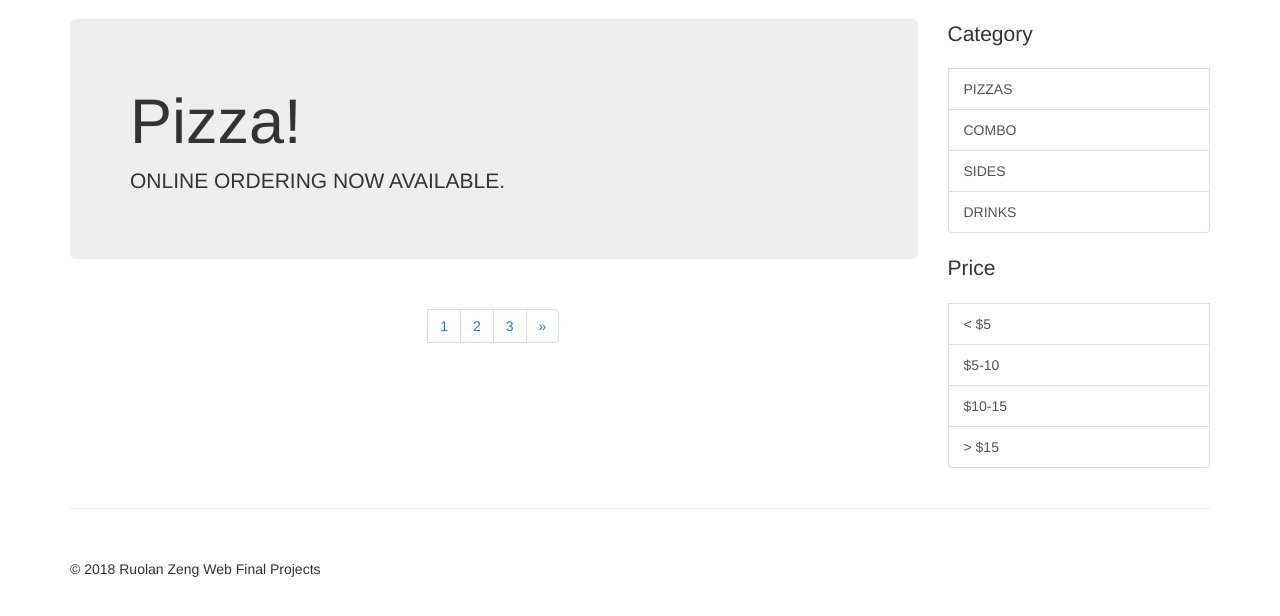
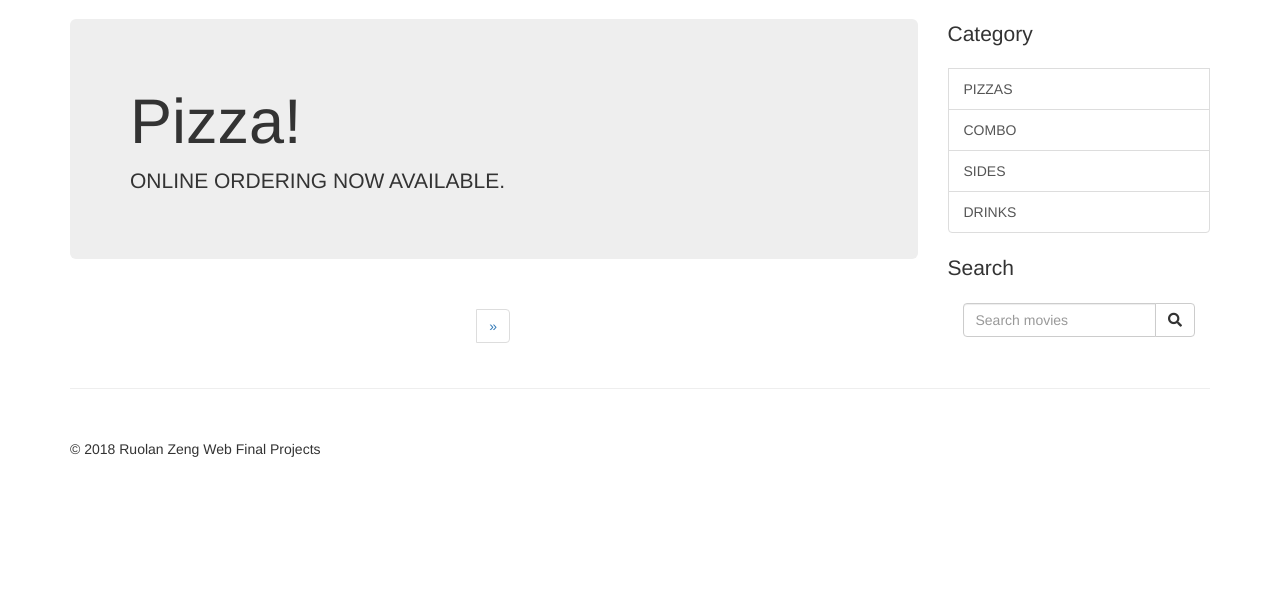
Before and after one commit to RuolanZeng/Online-Pizza-Order, a PHP site: the page made by index.php in a window 1280 px wide. Shown: the part 51-667 px from the top of the page. Run offline with PHP 8.4, Linux system fonts and the light colour scheme; data that the repository does not hold is empty; some libraries are stand-ins or nearby versions.

Commit message:
Update Category&Search

```diff
--- a/index.php
+++ b/index.php
@@ -109,7 +109,18 @@
               $limit = 6;
               if (isset($_GET["page"])) { $page  = $_GET["page"]; } else { $page=1; };
               $start_from = ($page-1) * $limit;
-              $sql="SELECT * FROM Products LIMIT $start_from, $limit";
+
+              if (isset($_GET["category"])) {
+                $category = $_GET["category"];
+                $sql="SELECT * FROM Products WHERE Category = '$category' LIMIT $start_from, $limit";
+                // echo $sql;
+              }else if(isset($_POST["submit"])){
+                $search = $_POST["search"];
+                $sql="SELECT * FROM Products WHERE Name like '%$search%' LIMIT $start_from, $limit";
+              }else{
+                $sql="SELECT * FROM Products LIMIT $start_from, $limit";
+              }
+
               $result = mysqli_query($con,$sql);
               while($row = mysqli_fetch_array($result)){
                 echo "<div class='col-sm-4 col-lg-4 col-md-4'>";
@@ -154,14 +165,14 @@
                     <span class="sr-only">Previous</span>
                   </a> -->
                 </li>
-                <li class="page-item"><a class="page-link" href="index.php?page=1">1</a></li>
+                <!-- <li class="page-item"><a class="page-link" href="index.php?page=1">1</a></li>
                 <li class="page-item"><a class="page-link" href="index.php?page=2">2</a></li>
-                <li class="page-item"><a class="page-link" href="index.php?page=3">3</a></li>
+                <li class="page-item"><a class="page-link" href="index.php?page=3">3</a></li> -->
                 <li class="page-item">
                   <?php
                     $page = $_GET["page"];
                     // echo $page-1;
-                    if ($page<=3) {
+                    if ($page<3) {
                       $page = $page + 1;
                       echo "<a class='page-link' href='index.php?page=".$page."' aria-label='Next'>";
                       echo "<span aria-hidden='true'>&raquo;</span>";
@@ -181,17 +192,21 @@
         <div class="col-xs-6 col-sm-3 sidebar-offcanvas" id="sidebar">
           <div class="list-group">
             <p class="lead">Category</p>
-            <a href="#" class="list-group-item">PIZZAS</a>
-            <a href="#" class="list-group-item">COMBO</a>
-            <a href="#" class="list-group-item">SIDES</a>
-            <a href="#" class="list-group-item">DRINKS</a>
+            <a href="index.php?category=PIZZAS" class="list-group-item">PIZZAS</a>
+            <a href="index.php?category=COMBO" class="list-group-item">COMBO</a>
+            <a href="index.php?category=SIDES" class="list-group-item">SIDES</a>
+            <a href="index.php?category=DRINKS" class="list-group-item">DRINKS</a>
           </div>
           <div class="list-group">
-            <p class="lead">Price</p>
-            <a href="#" class="list-group-item">< $5</a>
-            <a href="#" class="list-group-item">$5-10</a>
-            <a href="#" class="list-group-item">$10-15</a>
-            <a href="#" class="list-group-item">> $15</a>
+            <p class="lead">Search</p>
+            <form action="index.php" method="POST" class="navbar-form" role="search">
+                  <div class="input-group">
+                      <input name = "search" type="text" class="form-control" placeholder="Search movies" name="q">
+                      <div class="input-group-btn">
+                          <button class="btn btn-default searchheight" type="submit" name="submit"><i class="fa fa-search" aria-hidden="true"></i></button>
+                      </div>
+                  </div>
+              </form>
           </div>
         </div><!--/.sidebar-offcanvas-->
       </div><!--/row-->
```
